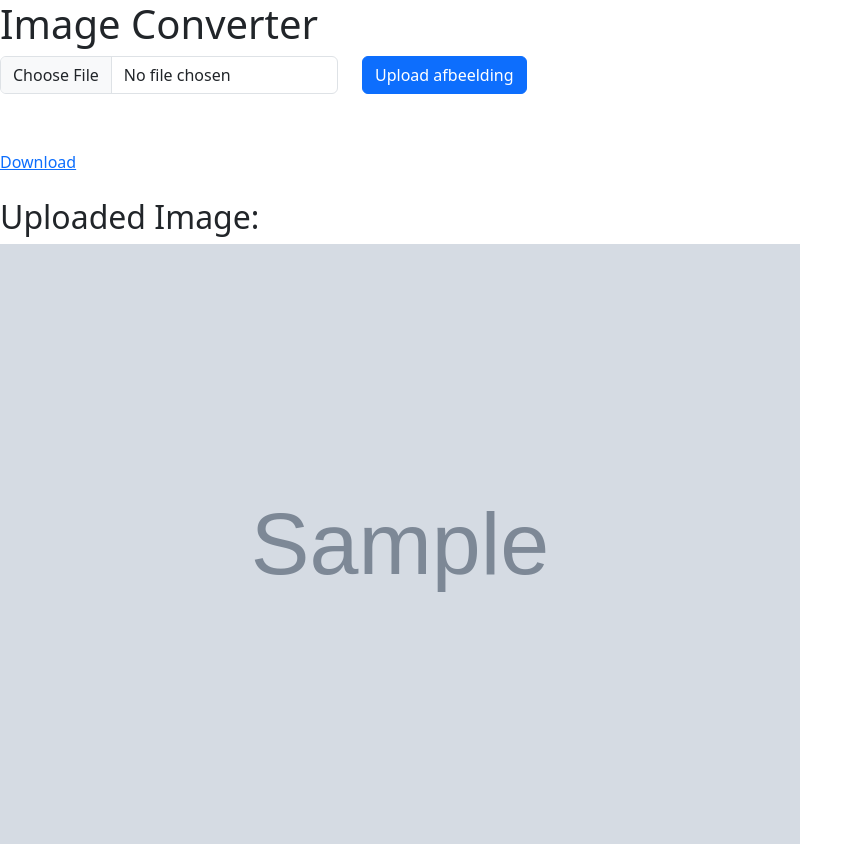
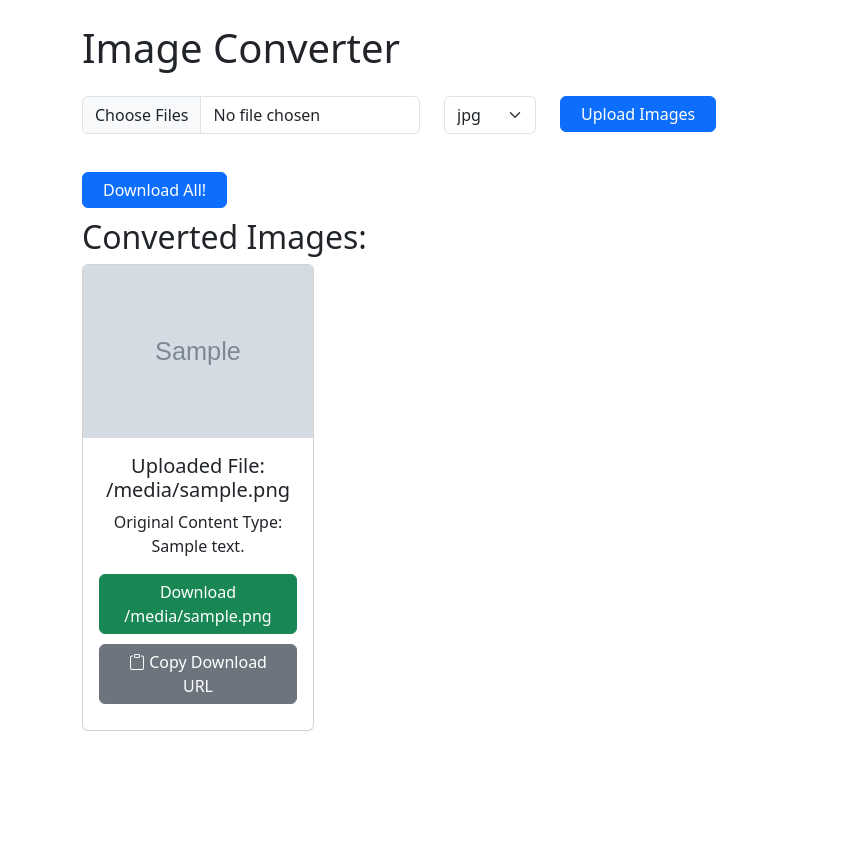
Before and after one commit to sander1946/multi_tool_site, a FastAPI app: template website/src/templates/file_converter/main.html in a window 1280 px wide. Shown: the whole page, without its empty margins (0-863 px from the left). After the commit the page ends 731 px from the top, so only its background shows below. Run offline with FastAPI, Linux system fonts and the light colour scheme; the template is opened without the code that fills it: most values are stand-ins (such as "Sample title", 1, 10 or a date in 2020); grey boxes marked "Sample" are stand-in pictures.

Commit message:
push semi-working-ne zip download

```diff
--- a/requirements.txt
+++ b/requirements.txt
@@ -7,3 +7,5 @@ jinja2==3.0.3
 fastapi_utils
 python-ffmpeg
 wand
+typing_inspect
+itsdangerous
--- a/website/main.py
+++ b/website/main.py
@@ -4,19 +4,23 @@ from fastapi.responses import RedirectResponse, JSONResponse
 from fastapi.staticfiles import StaticFiles
 from fastapi.templating import Jinja2Templates
 from fastapi_utils.tasks import repeat_every
+from fastapi.middleware.cors import CORSMiddleware
+from starlette.responses import StreamingResponse
 
 # 3rd party imports
 import os
 import time
+import json
 
 # local imports
 from src.routes.file_converter import main as file_converter_main
 from src.routes.youtube import main as youtube_main
+from src.routes.main import main as main_router
 
 from src.config import config
 from src.routes.file_converter.schemas import FileTypeException
 from src.utils.remove_old_uploads import remove_expired_files
-
+from starlette.middleware.sessions import SessionMiddleware
 
 app = FastAPI(
     version=config.VERSION,
@@ -24,15 +28,35 @@ app = FastAPI(
     description=config.DESCRIPTION
     )
 
-
+app.include_router(main_router.router)
 app.include_router(file_converter_main.router)
 app.include_router(youtube_main.router)
 
-app.mount('/public', StaticFiles(directory='public'),'public')
-app.mount('/upload', StaticFiles(directory='upload'),'upload')
-app.mount('/static', StaticFiles(directory='src/static'),'static')
+app.mount('/public', StaticFiles(directory=config.PUBLIC_DIR),'public')
+app.mount('/upload', StaticFiles(directory=config.UPLOAD_DIR),'upload')
+app.mount('/static', StaticFiles(directory=config.STATIC_DIR),'static')
+app.mount('/converted', StaticFiles(directory=config.CONVERTED_DIR),'converted')
 
 templates = Jinja2Templates(directory="src/templates")
+
+
+# Basic session middleware setup
+app.add_middleware(SessionMiddleware,
+                   secret_key="your-static-secret-key",  # Static key in production
+                   max_age=3600,
+                   session_cookie="my_session",
+                   same_site="Lax")
+
+
+app.add_middleware(
+    CORSMiddleware,
+    allow_origins=["http://localhost:5000"],  # Replace with your frontend domain
+    allow_credentials=True,                   # Allow cookies to be sent with requests
+    allow_methods=["*"],                      # Allow all methods (POST, GET, etc.)
+    allow_headers=["*"]                       # Allow all headers
+)
+
+
 
 @app.exception_handler(FileTypeException)
 async def unicorn_exception_handler(request: Request, exc: FileTypeException):
@@ -50,7 +74,8 @@ async def unicorn_exception_handler(request: Request, exc: FileTypeException):
 @app.on_event("startup")
 @repeat_every(seconds=60*60)  # elk uur checken of er bestanden verwijderd moeten worden
 def remove_expired_files_task() -> None:
-    remove_expired_files(path=config.UPLOAD_DIR)
+    remove_expired_files(path=config.CONVERTED_DIR, expire_time=config.CONVERTED_EXPIRE_TIME)
+    remove_expired_files(path=config.UPLOAD_DIR, expire_time=config.UPLOAD_EXPIRE_TIME)
 
 
 @app.get("/", include_in_schema=False)
--- a/website/src/routes/youtube/main.py
+++ b/website/src/routes/youtube/main.py
@@ -19,7 +19,7 @@ router = APIRouter(
     tags=["youtube_downloader"],
 )
 
-templates = Jinja2Templates(directory="src/templates/youtube")
+templates = Jinja2Templates(directory=os.path.join(config.BASE_DIR, "src/templates/youtube"))
 
 @router.get("/")
 async def read_item(request: Request):
@@ -29,5 +29,5 @@ async def read_item(request: Request):
 
 @router.get('/download/{file_name}')
 async def download(file_name: str):
-    file_path = os.path.join(config.UPLOAD_DIR, file_name)
+    file_path = os.path.join(config.CONVERTED_DIR, file_name)
     return FileResponse(path=file_path, filename=file_name)
--- /dev/null
+++ b/website/src/static/file_converter.css
@@ -0,0 +1,4 @@
+.btn {
+    padding: 5px 20px;
+    margin-bottom: 10px;
+}
--- /dev/null
+++ b/website/src/static/file_converter.js
@@ -0,0 +1,21 @@
+const tooltipTriggerList = document.querySelectorAll('[data-bs-toggle="tooltip"]')
+const tooltipList = [...tooltipTriggerList].map(tooltipTriggerEl => new bootstrap.Tooltip(tooltipTriggerEl))
+
+
+const copyToClipboard = async (text, button) => {
+    try {
+      await navigator.clipboard.writeText(text);
+      console.log("Copied to clipboard:", text);
+      button.innerHTML = "<i class='bi bi-clipboard-check' aria-hidden='true'></i> Copied!";
+      button.classList.add("btn-success");
+      button.classList.remove("btn-primary");
+      setTimeout(() => {
+        button.innerHTML = "<i class='bi bi-clipboard' aria-hidden='true'></i> Copy Download URL";
+        button.classList.add("btn-primary");
+        button.classList.remove("btn-success");
+      }, 2000);
+    } catch (error) {
+      console.error("Failed to copy to clipboard:", error);
+      // Optional: Handle and display the error to the user
+    }
+  };
--- a/website/src/templates/file_converter/main.html
+++ b/website/src/templates/file_converter/main.html
@@ -7,34 +7,74 @@
         <meta charset="utf-8">
         <meta name="viewport" content="width=device-width, initial-scale=1">
 
-
         <!-- Bootstrap CSS -->
         <link href="https://cdn.jsdelivr.net/npm/bootstrap@5.3.3/dist/css/bootstrap.min.css" rel="stylesheet" integrity="sha384-QWTKZyjpPEjISv5WaRU9OFeRpok6YctnYmDr5pNlyT2bRjXh0JMhjY6hW+ALEwIH" crossorigin="anonymous">
         <link rel="stylesheet" href="https://cdn.jsdelivr.net/npm/bootstrap-icons@1.11.3/font/bootstrap-icons.min.css">
+        <link rel="stylesheet" href="/static/file_converter.css">
     </head>
     <body>
-        <h1>Image Converter</h1>
+        <div class="container">
+            <h1 class="my-4">Image Converter</h1>
+
+            <!-- Upload Form -->
             <form id="upload_image" action="./" method="POST" enctype="multipart/form-data">
                 <div class="mb-3 row">
                     <div class="col-auto">
-                    <input class="form-control" type="file" name="image" value="data.jpg" alccept="image/*" required>
+                        <input class="form-control" type="file" name="images" accept="image/*" multiple required>
                     </div>
                     <div class="col-auto">
-                    <button type="submit" value="Upload" class="btn btn-primary mb-3">Upload afbeelding</button>
+                        <select class="form-select" name="convert_to" required>
+                            <option value="jpg">jpg</option>
+                            <option value="jpeg">jpeg</option>
+                            <option value="png">png</option>
+                            <option value="webp">webp</option>
+                            <option value="svg">svg</option>
+                            <option value="avif">avif</option>
+                            <option value="tiff">tiff</option>
+                            <option value="ico">ico</option>
+                            <option value="bmp">bmp</option>
+                            <option value="gif">gif</option>
+                        </select>
+                    </div>
+                    <div class="col-auto">
+                        <button type="submit" value="Upload" class="btn btn-primary mb-3">Upload Images</button>
                     </div>
                 </div>
             </form>
 
-        <br>
-        {% if image_url %}
-            <div><a href="./download/{{ file_name }}">Download</a></div>
-            <br>
-            <h2>Uploaded Image:</h2>
-            <img src="{{ image_url }}" alt="Uploaded Image" style="width: 800px;height: auto">
+            <!-- Display the converted images -->
+            {% if files %}
+                <div class="mt-4">
+                    <form action="./zip_download" method="POST">
+                        <button type="submit" class="btn btn-primary">Download All!</button>
+                    </form>
+                </div>
+                <h2>Converted Images:</h2>
+                <div class="row row-cols-3 row-cols-auto">
+                    {% for file in files %}
+                        <div class="col" style="max-width: 256px;">
+                            <div class="card text-center">
+                                <img src="{{ file.image_url }}" class="card-img-top" alt="Converted Image" style="width: 100%; height: auto; max-width: 256px;">
+                                <div class="card-body">
+                                    <h5 class="card-title">Uploaded File: {{ file.original_filename }}</h5>
+                                    <p class="card-text">Original Content Type: {{ file.content_type }}</p>
+                                    <a href="./download/{{ file.png_filename }}" class="btn btn-success">Download {{ file.image_extension }}</a>
+                                    <button type="button" class="btn btn-secondary"
+                                            onclick="var full_path = window.location.origin + '/convert/download/{{ file.png_filename }}'; copyToClipboard(full_path, this);">
+                                            <i class="bi bi-clipboard" aria-hidden="true"></i> Copy Download URL
+                                    </button>
+                                </div>
+                            </div>
+                        </div>
+                    {% endfor %}
+                </div>
+                <!-- Download All as ZIP button -->
             {% endif %}
+        </div>
+
         <!-- Bootstrap JS -->
-        <script src="https://cdn.jsdelivr.net/npm/bootstrap@5.3.3/dist/js/bootstrap.bundle.min.js" integrity="sha384-YvpcrYf0tY3lHB60NNkmXc5s9fDVZLESaAA55NDzOxhy9GkcIdslK1eN7N6jIeHz" crossorigin="anonymous"></script>
         <script src="https://cdn.jsdelivr.net/npm/@popperjs/core@2.11.8/dist/umd/popper.min.js" integrity="sha384-I7E8VVD/ismYTF4hNIPjVp/Zjvgyol6VFvRkX/vR+Vc4jQkC+hVqc2pM8ODewa9r" crossorigin="anonymous"></script>
         <script src="https://cdn.jsdelivr.net/npm/bootstrap@5.3.3/dist/js/bootstrap.min.js" integrity="sha384-0pUGZvbkm6XF6gxjEnlmuGrJXVbNuzT9qBBavbLwCsOGabYfZo0T0to5eqruptLy" crossorigin="anonymous"></script>
+        <script src="/static/file_converter.js"></script>
     </body>
 </html>
```
Also changed, not shown: website/src/config/config.py (+10 -3 lines), website/src/routes/file_converter/main.py (+81 -39 lines), website/src/routes/main/main.py (+34 -0 lines), website/src/templates/main/main.html (added, +26 -0 lines), website/src/utils/image_coverter.py (+9 -5 lines), website/src/utils/remove_old_uploads.py (+4 -3 lines), website/src/templates/index.html (deleted). Lines whose indentation alone changed are shown as unchanged.
